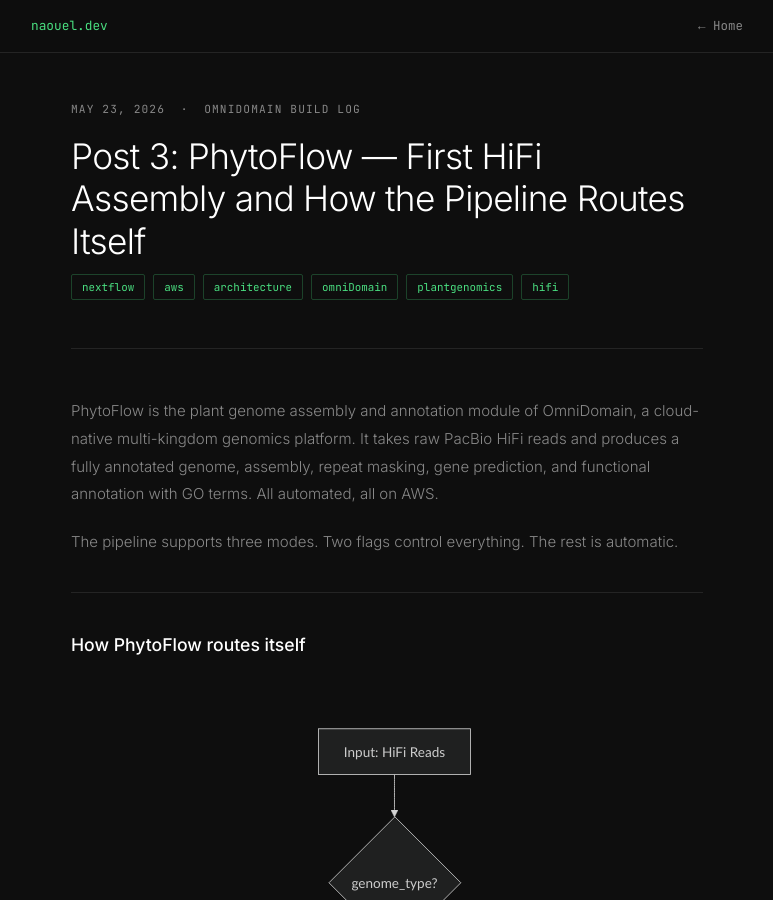
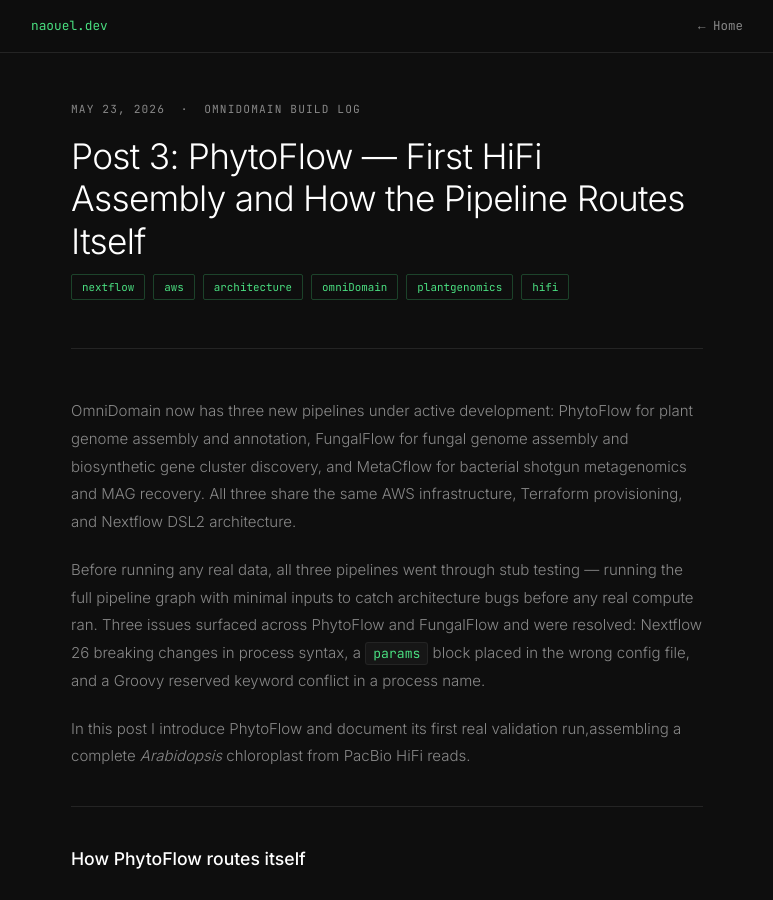
Before and after one commit to NaouelEldjouher/NaouelEldjouher.github.io, a Jekyll site: the page built from _posts/2026-05-23-omnidomain-day-3.md, in a window 1280 px wide and 900 px high. Shown: the whole window, without its empty margins (253-1026 px from the left). Built offline with Jekyll 4.4.1, drawn with Linux system fonts in a browser that asks for light colours.

Commit message:
Update 2026-05-23-omnidomain-day-3.md

```diff
--- a/_posts/2026-05-23-omnidomain-day-3.md
+++ b/_posts/2026-05-23-omnidomain-day-3.md
@@ -11,14 +11,24 @@
   - hifi
 ---
 
-PhytoFlow is the plant genome assembly and annotation module of
-OmniDomain, a cloud-native multi-kingdom genomics platform. It
-takes raw PacBio HiFi reads and produces a fully annotated genome,
-assembly, repeat masking, gene prediction, and functional annotation
-with GO terms. All automated, all on AWS.
+OmniDomain now has three new pipelines under active development:
+PhytoFlow for plant genome assembly and annotation, FungalFlow
+for fungal genome assembly and biosynthetic gene cluster discovery,
+and MetaCflow for bacterial shotgun metagenomics and MAG recovery.
+All three share the same AWS infrastructure, Terraform provisioning,
+and Nextflow DSL2 architecture.
 
-The pipeline supports three modes. Two flags control everything.
-The rest is automatic.
+Before running any real data, all three pipelines went through
+stub testing — running the full pipeline graph with minimal inputs
+to catch architecture bugs before any real compute ran. Three issues
+surfaced across PhytoFlow and FungalFlow and were resolved: Nextflow
+26 breaking changes in process syntax, a `params` block placed in
+the wrong config file, and a Groovy reserved keyword conflict in a
+process name.
+
+In this post I introduce PhytoFlow and document its first real
+validation run,assembling a complete *Arabidopsis* chloroplast
+from PacBio HiFi reads.
 
 ---
 
```
